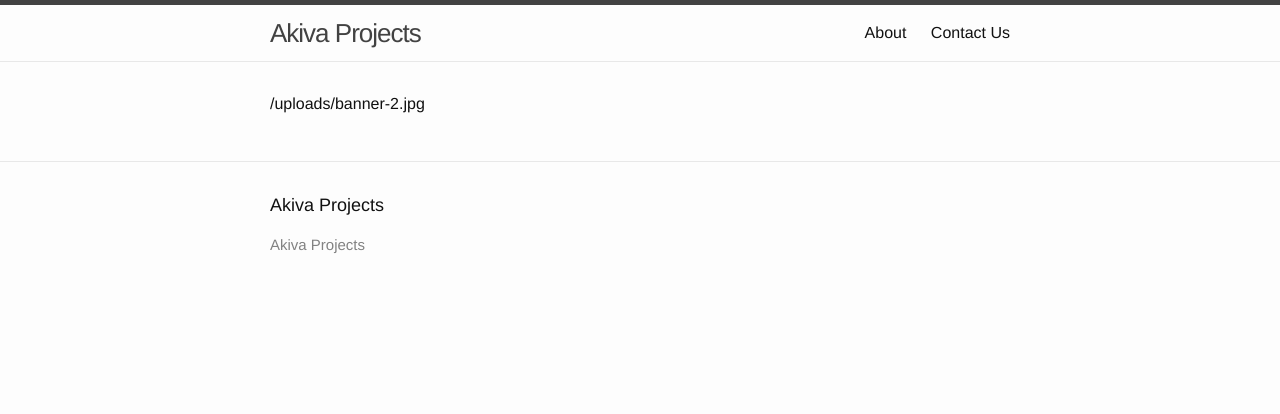
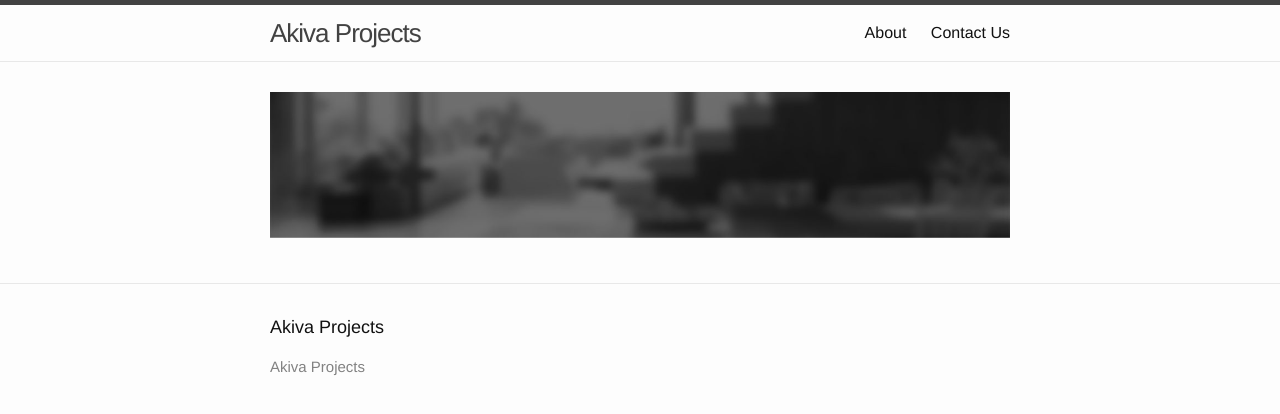
Before and after one commit to fizzahzahoor/SiteleafIntegration, a Jekyll site: the page built from contact-us.markdown, in a window 1280 px wide. Shown: the top 414 px of the page. Built offline with Jekyll 4.4.1, drawn with Linux system fonts in a browser that asks for light colours.

Commit message:
Updated Contact Us

```diff
--- a/contact-us.markdown
+++ b/contact-us.markdown
@@ -5,4 +5,4 @@ banner-image: "/uploads/banner-2.jpg"
 layout: default
 ---
 
-/uploads/banner-2.jpg
+![banner-2.jpg](/uploads/banner-2.jpg)
```
